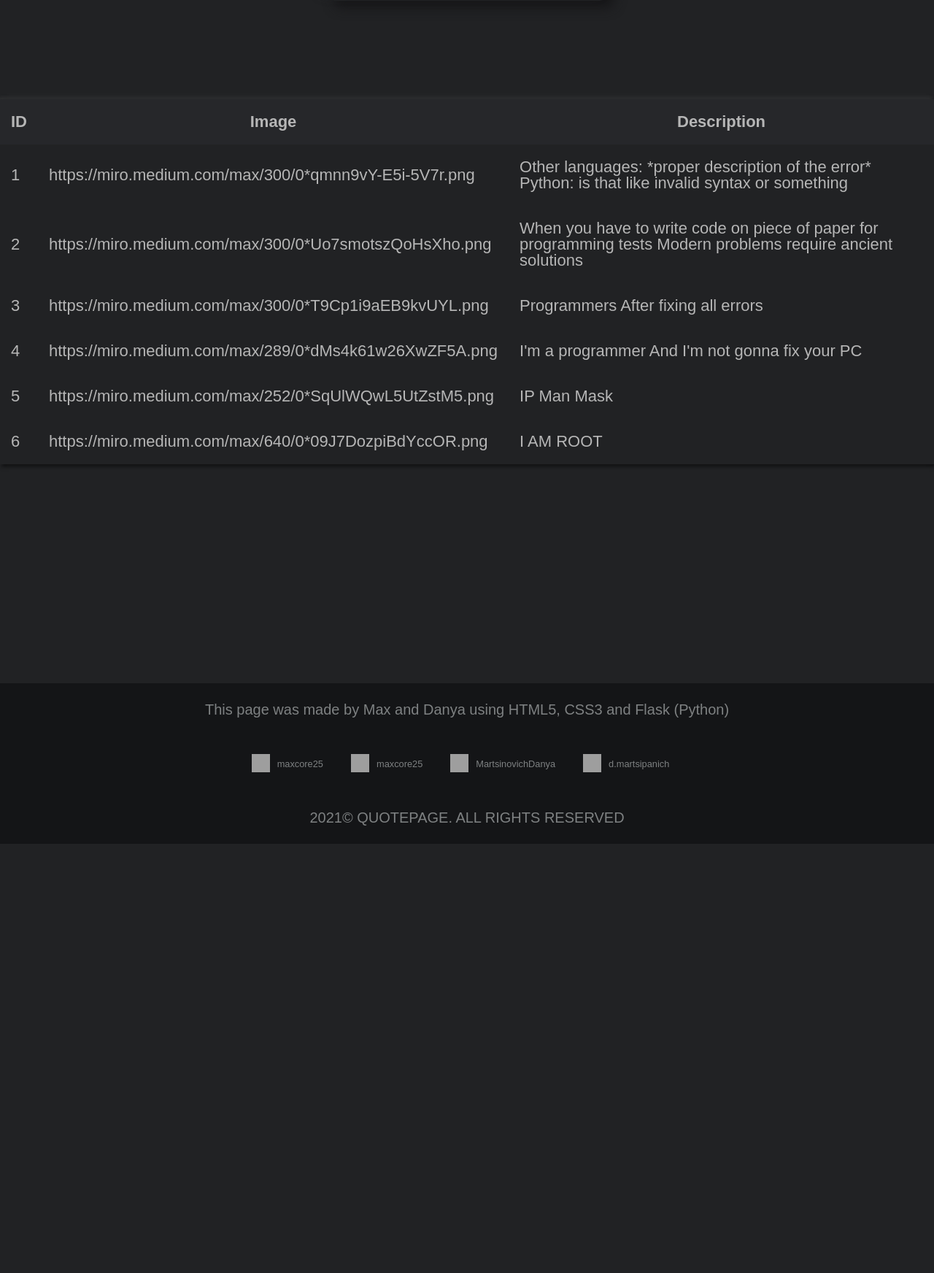
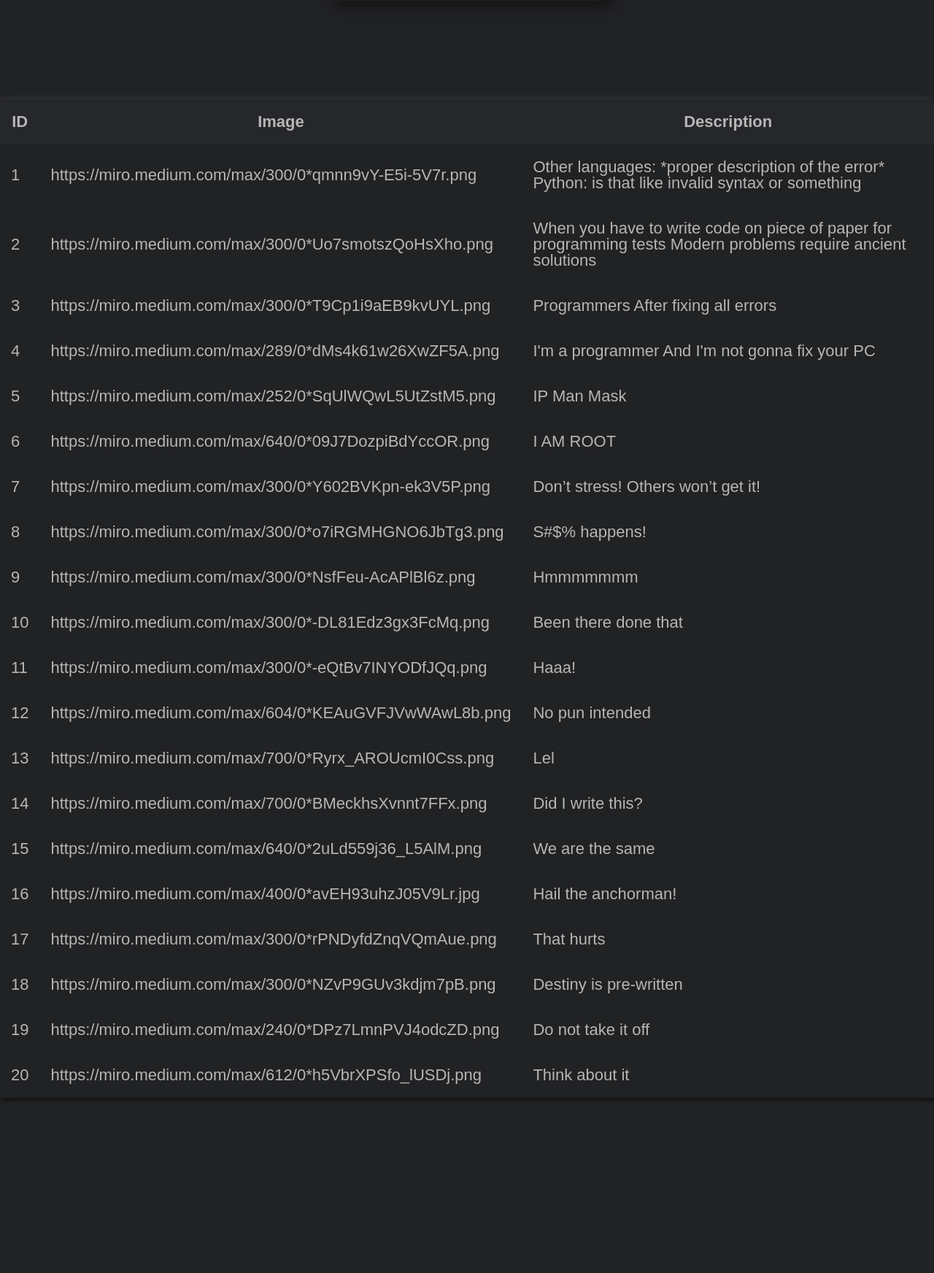
Before and after one commit to maxcore25/QuotePage, a Flask app: page /admin in a window 1280 px wide. Shown: the part 664-2408 px from the top of the page at 73% size. Before the commit the page ends 1820 px from the top, so only its background shows below. Run offline with Flask 2, Linux system fonts and the light colour scheme; grey boxes are pictures that could not be loaded.

Commit message:
14 images in the table added

```diff
--- a/templates/adminpage.html
+++ b/templates/adminpage.html
@@ -101,6 +101,76 @@
                     <td>https://miro.medium.com/max/640/0*09J7DozpiBdYccOR.png</td>
                     <td>I AM ROOT</td>
                 </tr>
+                <tr>
+                    <td>7</td>
+                    <td>https://miro.medium.com/max/300/0*Y602BVKpn-ek3V5P.png</td>
+                    <td>Don’t stress! Others won’t get it!</td>
+                </tr>
+                <tr>
+                    <td>8</td>
+                    <td>https://miro.medium.com/max/300/0*o7iRGMHGNO6JbTg3.png</td>
+                    <td>S#$% happens!</td>
+                </tr>
+                <tr>
+                    <td>9</td>
+                    <td>https://miro.medium.com/max/300/0*NsfFeu-AcAPlBl6z.png</td>
+                    <td>Hmmmmmmm</td>
+                </tr>
+                <tr>
+                    <td>10</td>
+                    <td>https://miro.medium.com/max/300/0*-DL81Edz3gx3FcMq.png</td>
+                    <td>Been there done that</td>
+                </tr>
+                <tr>
+                    <td>11</td>
+                    <td>https://miro.medium.com/max/300/0*-eQtBv7INYODfJQq.png</td>
+                    <td>Haaa!</td>
+                </tr>
+                <tr>
+                    <td>12</td>
+                    <td>https://miro.medium.com/max/604/0*KEAuGVFJVwWAwL8b.png</td>
+                    <td>No pun intended</td>
+                </tr>
+                <tr>
+                    <td>13</td>
+                    <td>https://miro.medium.com/max/700/0*Ryrx_AROUcmI0Css.png</td>
+                    <td>Lel</td>
+                </tr>
+                <tr>
+                    <td>14</td>
+                    <td>https://miro.medium.com/max/700/0*BMeckhsXvnnt7FFx.png</td>
+                    <td>Did I write this?</td>
+                </tr>
+                <tr>
+                    <td>15</td>
+                    <td>https://miro.medium.com/max/640/0*2uLd559j36_L5AlM.png</td>
+                    <td>We are the same</td>
+                </tr>
+                <tr>
+                    <td>16</td>
+                    <td>https://miro.medium.com/max/400/0*avEH93uhzJ05V9Lr.jpg</td>
+                    <td>Hail the anchorman!</td>
+                </tr>
+                <tr>
+                    <td>17</td>
+                    <td>https://miro.medium.com/max/300/0*rPNDyfdZnqVQmAue.png</td>
+                    <td>That hurts</td>
+                </tr>
+                <tr>
+                    <td>18</td>
+                    <td>https://miro.medium.com/max/300/0*NZvP9GUv3kdjm7pB.png</td>
+                    <td>Destiny is pre-written</td>
+                </tr>
+                <tr>
+                    <td>19</td>
+                    <td>https://miro.medium.com/max/240/0*DPz7LmnPVJ4odcZD.png</td>
+                    <td>Do not take it off</td>
+                </tr>
+                <tr>
+                    <td>20</td>
+                    <td>https://miro.medium.com/max/612/0*h5VbrXPSfo_lUSDj.png</td>
+                    <td>Think about it</td>
+                </tr>
             </tbody>
         </table>
     </div>
```
